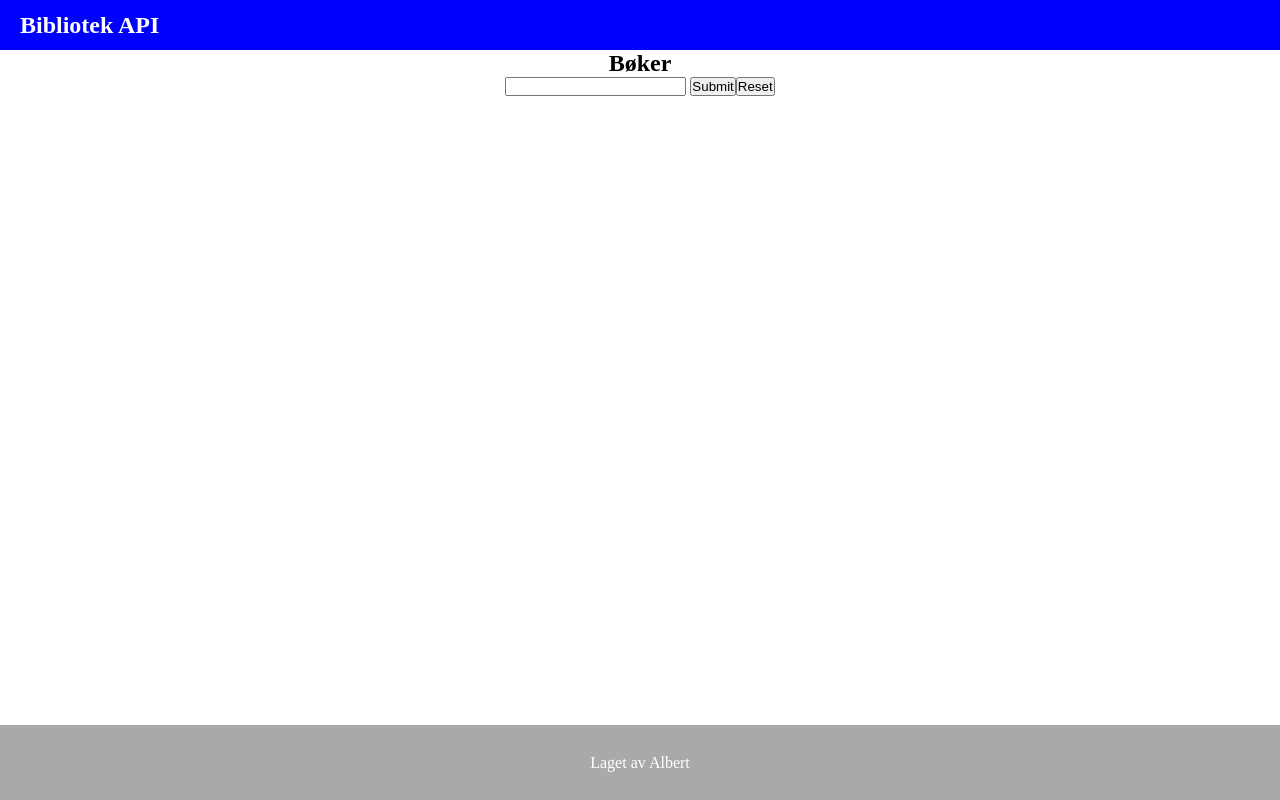
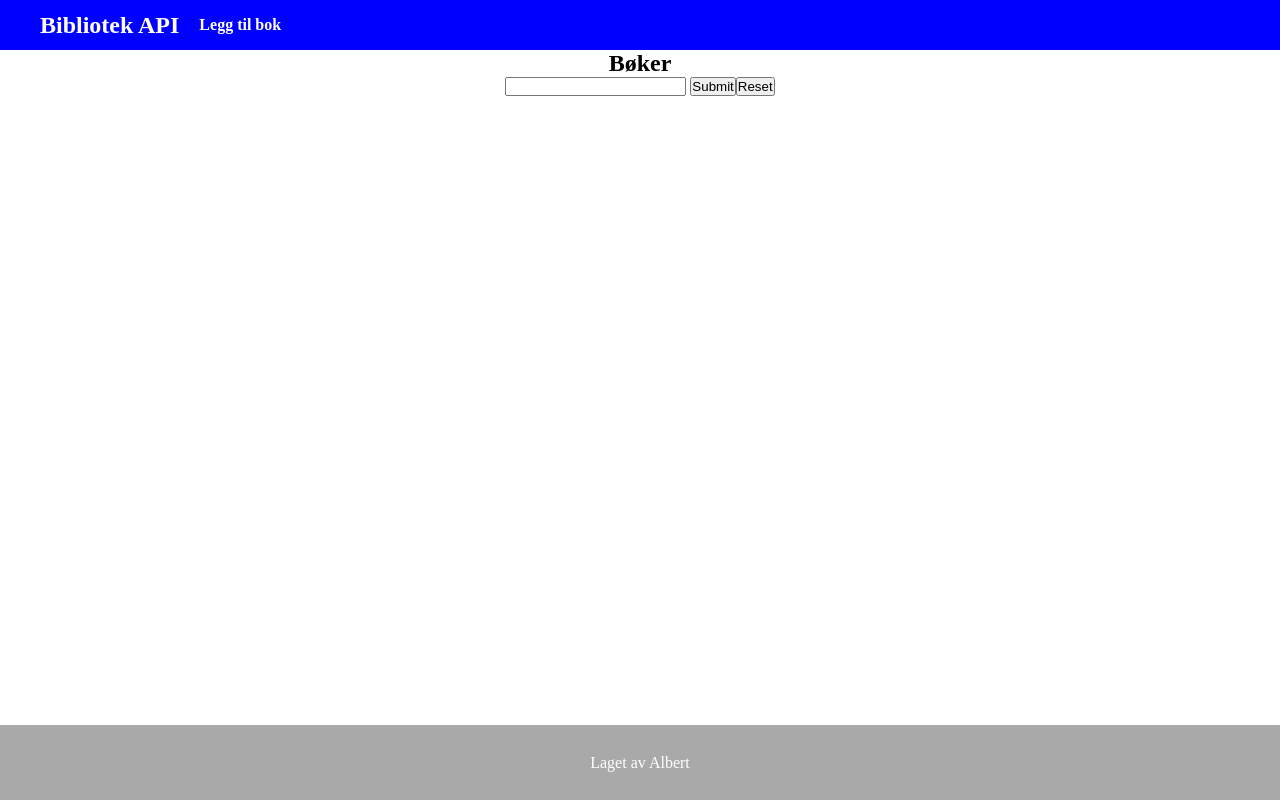
Before and after one commit to albertwojcicki/eksamen2INF, a Flask app: page / in a window 1280 px wide. Run offline with Flask 3, Linux system fonts and the light colour scheme; data that the repository does not hold is empty.

Commit message:
mulig å legge til bøker med tittel, forfatter, nummer og isbn

```diff
--- a/client/app.py
+++ b/client/app.py
@@ -32,5 +32,24 @@ def slettbok(bok_nummer):
     response = requests.delete(f"http://127.0.0.1:5020/slettbok/{bok_nummer}").json()
     return redirect(url_for("index",response = response ))
 
+@app.route("/leggtilbok", methods = ["POST"])
+def leggtilbok():
+    bok_tittel = request.form.get("bok_tittel")
+    bok_forfatter = request.form.get("bok_forfatter")
+    bok_nummer = request.form.get("bok_nummer")
+    bok_isbn = request.form.get("bok_isbn")
+    data = {
+        "bok_tittel": bok_tittel,
+        "bok_forfatter": bok_forfatter,
+        "bok_nummer": bok_nummer,
+        "bok_isbn": bok_isbn
+    }
+    response = requests.post("http://127.0.0.1:5020/leggtilbok", json=data).json()
+    return render_template("legg_til_bok.html", response = response)
+
+@app.route("/leggtilbok_side")
+def leggtilbok_side():
+    return render_template("legg_til_bok.html")
+
 if __name__ == "__main__":
     app.run(debug=True)
--- a/client/static/css/style.css
+++ b/client/static/css/style.css
@@ -57,6 +57,16 @@ article {
     margin: 5px 0;
 }
 
+.wrapper {
+    min-height: 100vh;
+    display: flex;
+    flex-direction: column;
+}
+
+.content {
+    flex: 1;
+}
+
 footer {
     height: 75px;
     display: flex;
@@ -64,7 +74,19 @@ footer {
     align-items: center;
     color: white;
     background-color: darkgray;
-    bottom: 0;
-    position: absolute;
+}
+
+a {
+    color: white;
+    text-decoration: none;
+    padding-left: 20px;
+}
+
+.div-leggtilbok-form {
+    display: flex;
+    flex-direction: column;
+    height: 100px;
     width: 100%;
+    align-items: center;
+    padding-top: 20px;
 }
--- a/client/templates/base.html
+++ b/client/templates/base.html
@@ -7,17 +7,19 @@
     <link rel="stylesheet" href="{{ url_for('static', filename='css/style.css')}}">
 </head>
 <body>
+    <div class="wrapper">
     <header>
-        <h2>Bibliotek API</h2>
+        <h2><a href="/">Bibliotek API</a></h2>
+        <h4><a href="/leggtilbok_side">Legg til bok</a></h4>
     </header>
-
+<div class="content">
 <article>
     {% block content %}
     {% endblock %}
-</article>
+</article></div>
 
     <footer>
 <p>Laget av Albert</p>
-    </footer>
+    </footer></div>
 </body>
 </html>
```
Also changed, not shown: client/templates/legg_til_bok.html (added, +12 -0 lines), server/database.db.
